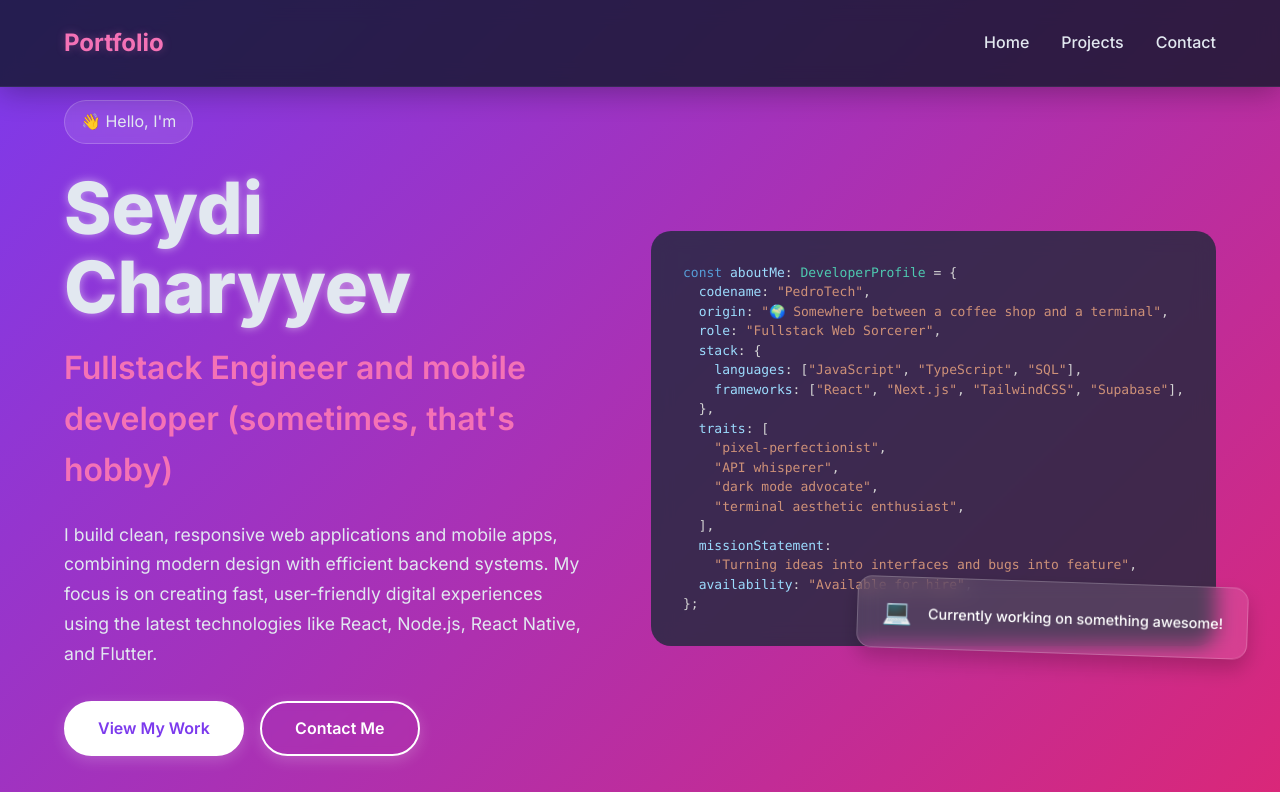
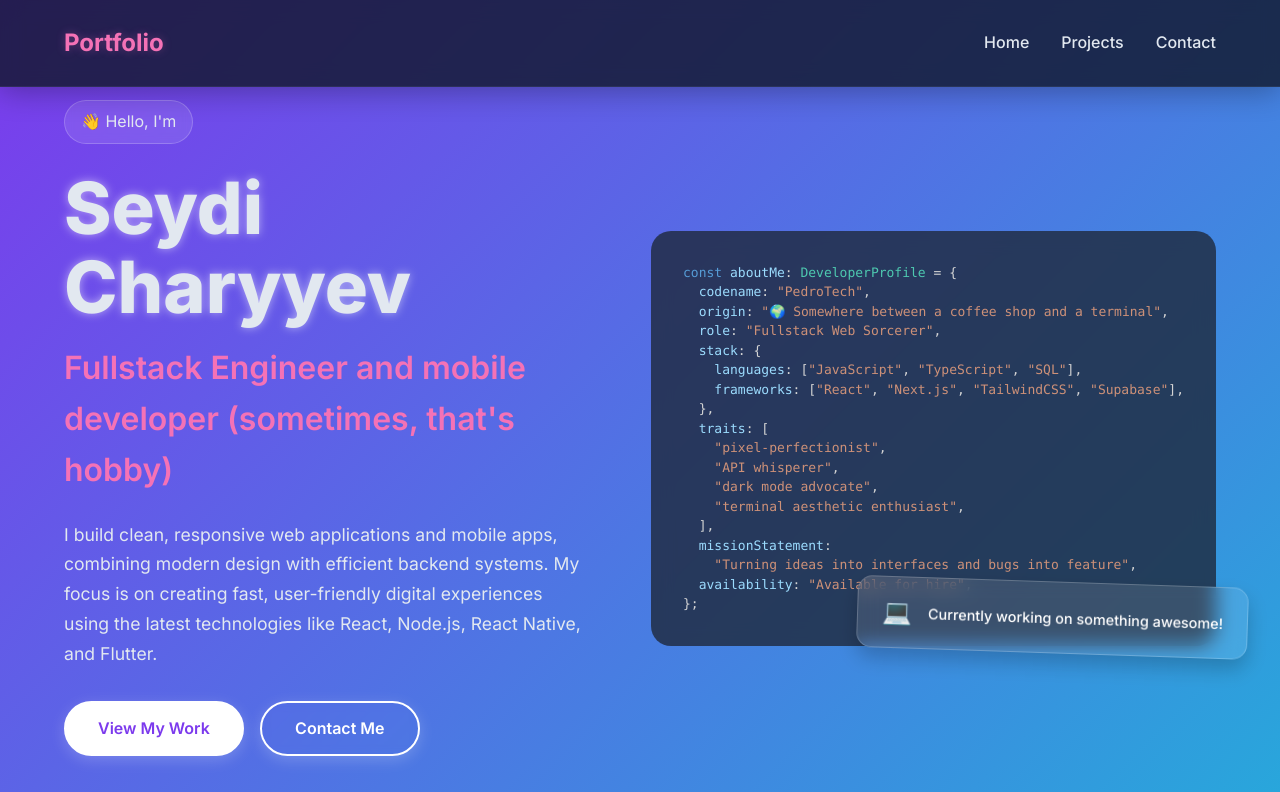
Before and after one commit to TheSeydiCharyyev/animation-personal-portfolio, a React (Vite) app: page / in a window 1280 px wide. Shown: the top 792 px of the page. Built offline with nearby package versions, Linux system fonts and the light colour scheme; no server answers.

Commit message:
Update App.css

```diff
--- a/src/App.css
+++ b/src/App.css
@@ -7,7 +7,7 @@
 :root {
   --primary-color: #7c3aed;
   --primary-dark: #5b21b6;
-  --secondary-color: #db2777;
+  --secondary-color: #305d1e;
   --accent-color: #f472b6;
   --text-color: #e2e8f0;
   --light-text: #94a3b8;
@@ -15,7 +15,7 @@
   --section-bg: #1e293b;
   --card-bg: #1e293b;
   --gradient-start: #7c3aed;
-  --gradient-end: #db2777;
+  --gradient-end: #27a8db;
   --nav-bg: rgba(15, 23, 42, 0.8);
   --card-border: rgba(148, 163, 184, 0.1);
 }
```
